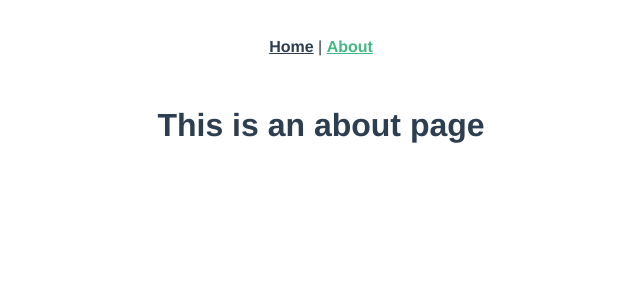
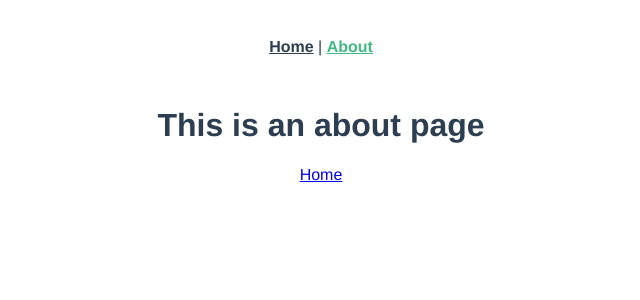
Before and after one commit to ferious-23/feriousMusic, a Vue app: page /about in a window 1280 px wide. Shown: the top 300 px of the page, without its empty margins (319-959 px from the left). Built offline with nearby package versions, Linux system fonts and the light colour scheme.

Commit message:
加了个路由

```diff
--- a/src/views/AboutView.vue
+++ b/src/views/AboutView.vue
@@ -1,5 +1,6 @@
 <template>
   <div class="about">
     <h1>This is an about page</h1>
+    <router-link to="/">Home</router-link>
   </div>
 </template>
```
